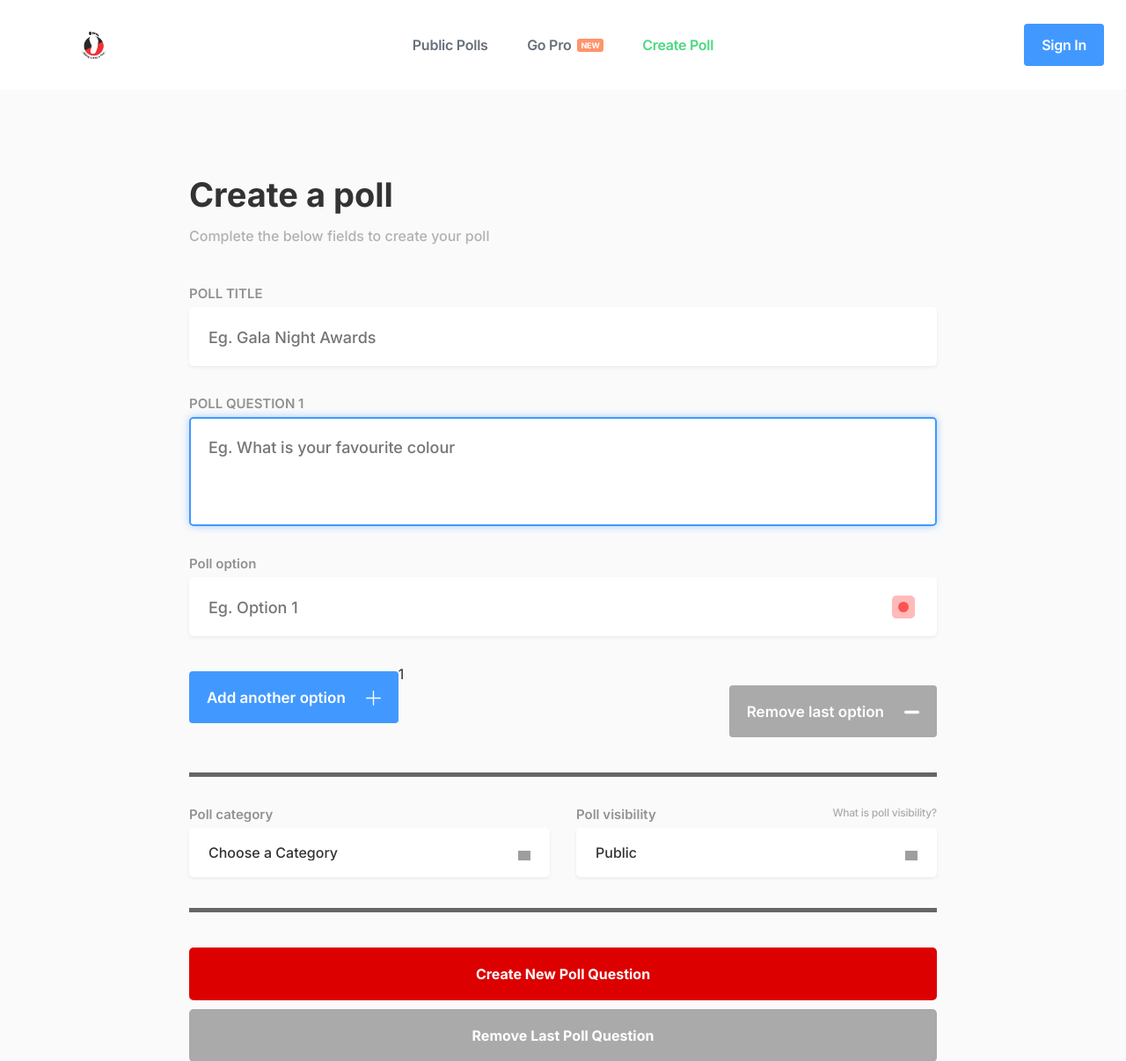
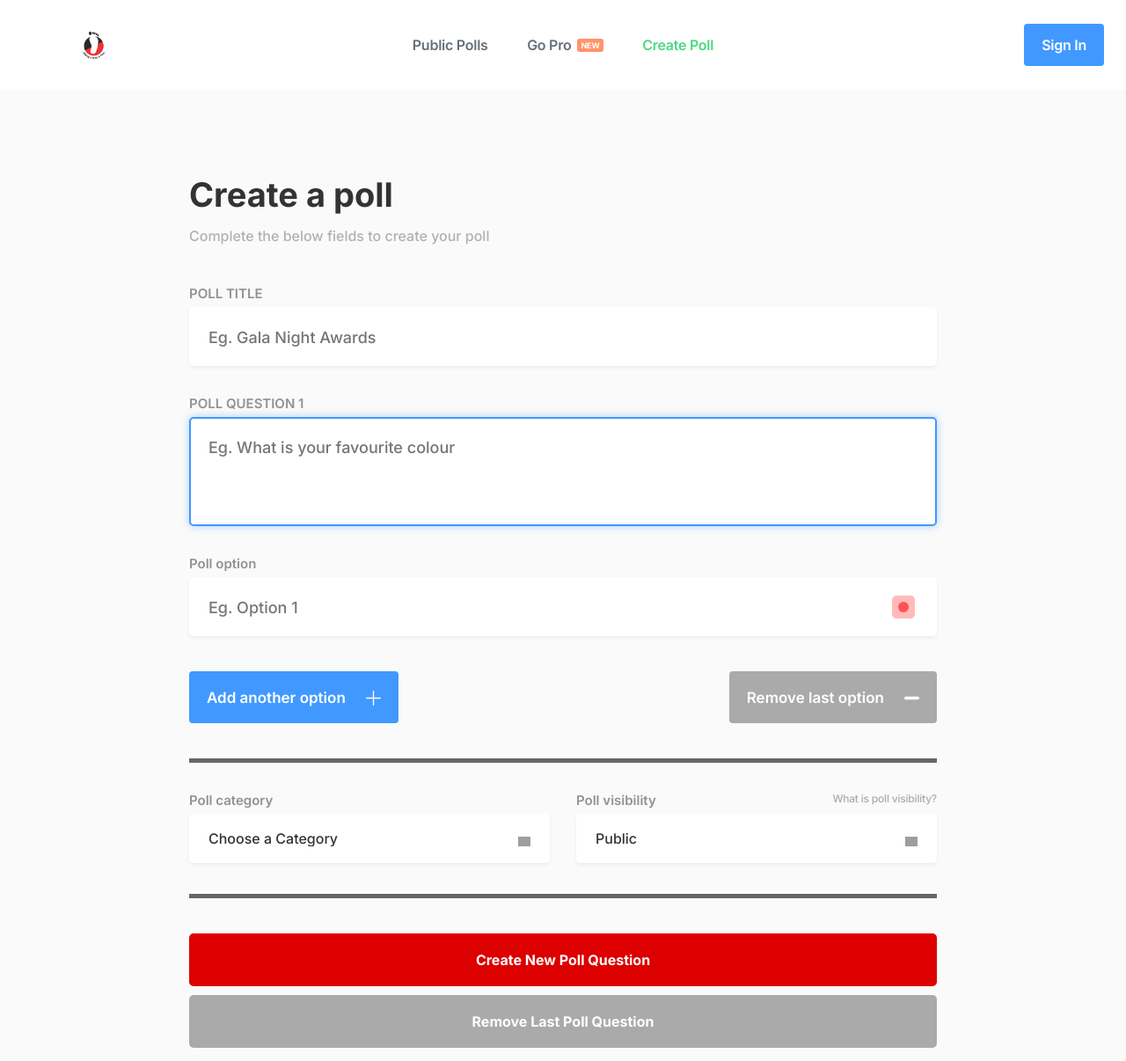
Before and after one commit to KramStyles/Pace_Polls, a Flask app: page / in a window 1280 px wide. Shown: the top 1206 px of the page at 88% size. Run offline with Flask 2, Linux system fonts and the light colour scheme; some libraries are stand-ins or nearby versions; grey boxes are pictures that could not be loaded.

Commit message:
New poll option fixed

```diff
--- a/static/site/css/style.css
+++ b/static/site/css/style.css
@@ -37,3 +37,6 @@
 .create-poll-button:hover{
     background-color: #1d6d4b;
 }
+#input-count{
+    display: none;
+}
--- a/templates/site-layout/layout.html
+++ b/templates/site-layout/layout.html
@@ -187,7 +187,6 @@
 
         $(document).on('click', '.new-field-button', function (e) {
             e.preventDefault();
-            $(".max-option-notice").hide();
             var input_count = $(this).siblings("#input-count");
             var input_count_id = input_count.text();
             input_count_id++;
@@ -200,22 +199,24 @@
             } else {
                 counti = `form_${form_id}_input${input_count_id}`;
                 var html = "<div class='input-group' data-id='" + counti + "'><label for='poll_option_" + counti + "'>Poll option</label><div class='input-group-field'><input type='text' name='poll_option_" + counti + "' id='poll_option_" + counti + "'  placeholder='Eg. Option " + input_count_id + "' tabindex='" + tab_count + "''/><div class='poll-option-group'><div class='poll-colour-dropdown-wrapper'><a href='#' id='colour-block-button' class='" + colours_list[colour_count] + "'><span></span></a></div></div></div><input type='text' value='" + colours_list[colour_count] + "' class='colour_input' name='colour_option_" + counti + "' id='colour_option_" + counti + "' readonly/></div>";
-                $(".poll-options .input-group:last").after(html);
+
+
+                $(this).parent('.input-group').siblings('.poll-options').children(".poll-options .input-group:last").after(html);
 
                 $("#poll_option_" + counti).focus();
-                $("#scroll-point").scrollIntoView();
+                {#$("#scroll-point").scrollIntoView();#}
                 colour_count = (colour_count + 1) % colours_list.length;
                 tab_count = (tab_count + 1);
 
                 input_count.text(input_count_id);
                 if (input_count_id == 16) {
                     $(".new-field-button").hide();
+                    debugger;
+
                     console.log($(this).siblings());
                     $(this).siblings(".max-option-notice").show();
                 }
             }
-
-
         });
 
         $(document).on('click', '.add-new-poll', function (e) {
@@ -223,12 +224,8 @@
 
             form_id++;
             var html = "<div class='input-group' data-id='" + count + "'><label for='poll_option_" + count + "'>Poll option</label><div class='input-group-field'><input type='text' name='poll_option_" + count + "' id='poll_option_" + count + "'  placeholder='Eg. Option " + count + "' tabindex='" + tab_count + "''/><div class='poll-option-group'><div class='poll-colour-dropdown-wrapper'><a href='#' id='colour-block-button' class='" + colours_list[colour_count] + "'><span></span></a></div></div></div><input type='text' value='" + colours_list[colour_count] + "' class='colour_input' name='colour_option_" + count + "' id='colour_option_" + count + "' readonly/></div>";
-            var html = `<div class='new-form' id='form_${form_id}'><div class='input-group'><label for='form_${form_id}_poll-question'>POLL QUESTION ${form_id}</label><textarea placeholder='Eg. What is your favourite colour' id='form_${form_id}_poll_question' name='form_${form_id}_poll_question_1' tabindex='1' data-msg='You need to enter a poll question' autofocus required></textarea></div><div class='poll-options'><div class='input-group' data-id='1'><label for='form_${form_id}_poll_option_1'>Poll option</label><div class='input-group-field'><input type='text' name='form_${form_id}_poll_option_1' id='form_${form_id}_poll_option_1' placeholder='Eg. Option ' tabindex='2' data-msg='You need to enter a minimum of 2 options' required/><div class='poll-option-group'><div class='poll-colour-dropdown-wrapper'><a href='#' id='colour-block-button' class='colour-option-button-one red' title='Choose a colour for your poll option'><span></span></a></div></div></div><input type='text' value='red' class='colour_input' name='form_${form_id}_colour_option_1' id='form_${form_id}_colour_option_1' readonly/></div></div><div class='input-group'><a href='#' class='new-field-button' title='Add another option to your poll'>Add another option</a><div id="input-count">1</div><a href='#' class='remove-field-button' title='Add another option to your poll'>Remove last option</a><p class='max-option-notice'>I believe 15 Options are already too much.</p></div><div class='form-divide'></div></div>`;
+            var html = `<div class='new-form' id='form_${form_id}'><div class='input-group'><label for='form_${form_id}_poll-question'>POLL QUESTION ${form_id}</label><textarea placeholder='Eg. What is your favourite colour' id='form_${form_id}_poll_question' name='form_${form_id}_poll_question_1' tabindex='1' data-msg='You need to enter a poll question' autofocus required></textarea></div><div class='poll-options'><div class='input-group' data-id='1'><label for='form_${form_id}_poll_option_1'>Poll option</label><div class='input-group-field'><input type='text' name='form_${form_id}_poll_option_1' id='form_${form_id}_poll_option_1' placeholder='Eg. Option 1' tabindex='2' data-msg='You need to enter a minimum of 2 options' required/><div class='poll-option-group'><div class='poll-colour-dropdown-wrapper'><a href='#' id='colour-block-button' class='colour-option-button-one red' title='Choose a colour for your poll option'><span></span></a></div></div></div><input type='text' value='red' class='colour_input' name='form_${form_id}_colour_option_1' id='form_${form_id}_colour_option_1' readonly/></div></div><div class='input-group'><a href='#' class='new-field-button' title='Add another option to your poll'>Add another option</a><div id="input-count">1</div><a href='#' class='remove-field-button' title='Add another option to your poll'>Remove last option</a><p class='max-option-notice'>I believe 15 Options are already too much.</p></div><div class='form-divide'></div></div>`;
 
-            {#$("#poll_option_" + count).focus();#}
-            {#$("#scroll-point").scrollIntoView();#}
-            {#colour_count = (colour_count + 1) % colours_list.length;#}
-            {#tab_count = (tab_count + 1);#}
             $(".new-form:last").after(html);
             if (form_id == 5) {
                 $(".add-new-poll").hide();
```
